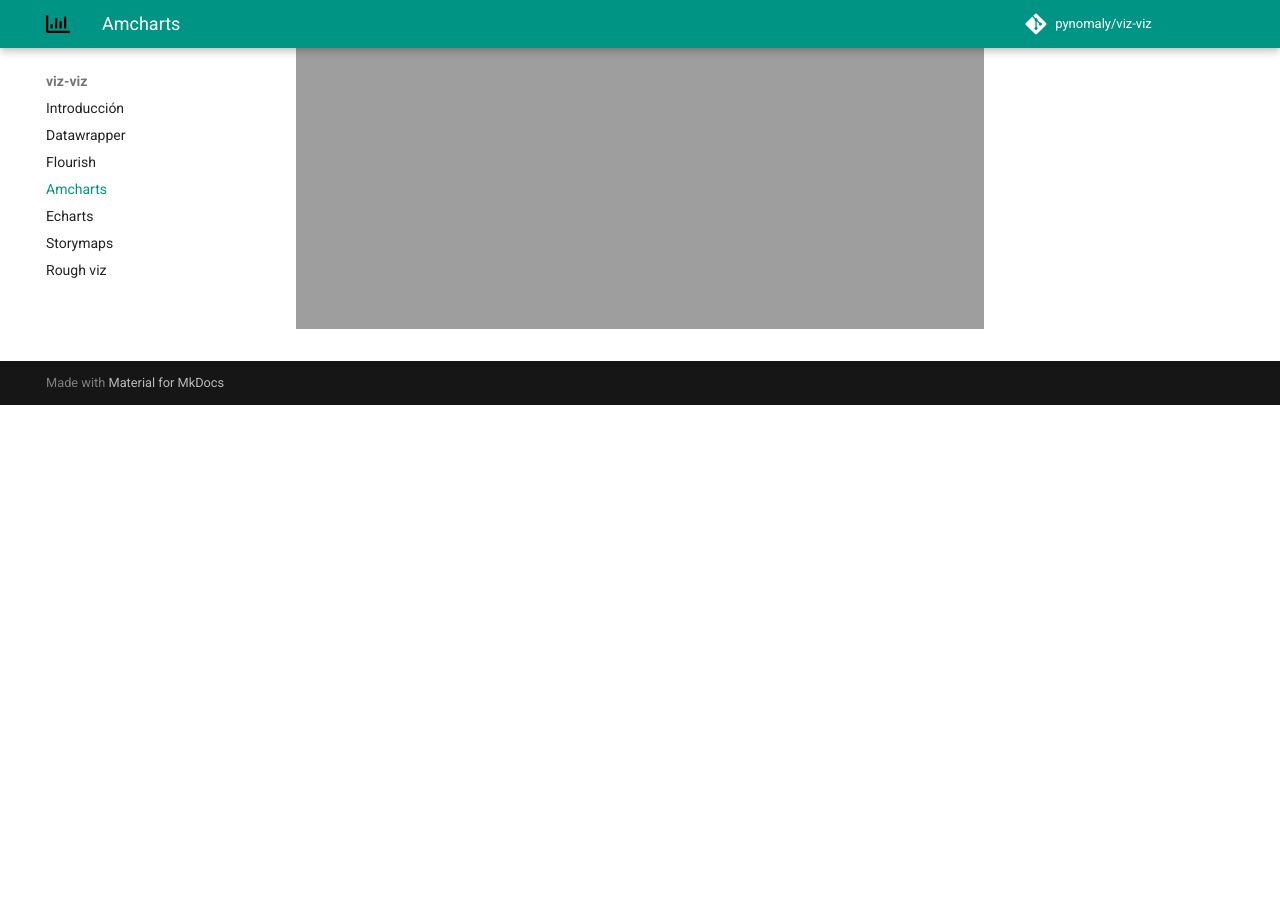
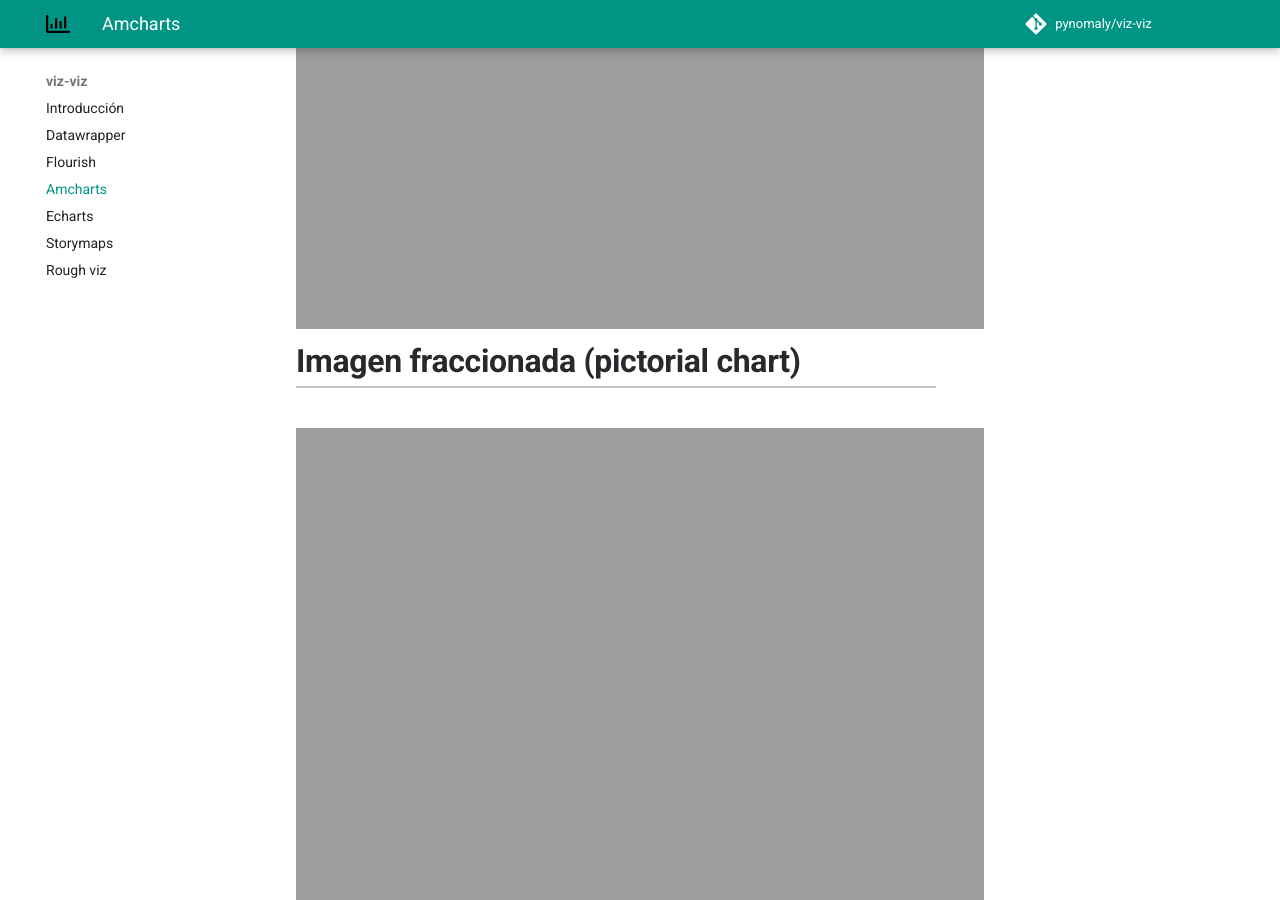
Before and after one commit to pynomaly/viz-viz, an MkDocs documentation site: the page built from docs/amcharts.md, in a window 1280 px wide and 900 px high, scrolled down 3254 px. Built offline with MkDocs 1.6.1 and Material for MkDocs 9.7.7, drawn with Linux system fonts in a browser that asks for light colours; comment, search, counter and statistics services are not loaded; before the commit the page ends 3659 px from its top, so only the background shows below that.

Commit message:
added pictorial chart

```diff
--- a/docs/amcharts.md
+++ b/docs/amcharts.md
@@ -1,18 +1,26 @@
 # Bullet bars
 
 <iframe src="https://pynomaly.github.io/data-visualizations/viz/bullet-bar/dist/" name="Bullet-bar" scrolling="No" height="600px" width="100%" style="border: none;"></iframe>
+
 
 # Axis break
 
 <iframe src="https://pynomaly.github.io/data-visualizations/viz/column-chart-with-axis-break/dist" name="Axis-break" scrolling="No" height="600px" width="100%" style="border: none;"></iframe>
 
+
 # Gráficos relacionados
 
 <iframe src="https://pynomaly.github.io/data-visualizations/viz/historical-population-pyramid/dist" name="Line-pyramid" scrolling="No" height="600px" width="100%" style="border: none;"></iframe>
+
 
 # Barras apiladas divergentes
 
 <iframe src="https://pynomaly.github.io/data-visualizations/viz/divergent-stacked-bars" name="Stacked-bars" scrolling="No" height="600px" width="100%" style="border: none;"></iframe>
 
+
 # Representación de movimientos en mapa
 <iframe src="https://pynomaly.github.io/data-visualizations/viz/animations-along-lines/dist/" name="Map-planes" scrolling="No" height="600px" width="100%" style="border: none;"></iframe>
+
+# Imagen fraccionada (pictorial chart)
+
+<iframe src="https://pynomaly.github.io/data-visualizations/viz/pictorial-fraction-chart/" name="Map-planes" scrolling="No" height="600px" width="100%" style="border: none;"></iframe>
```
